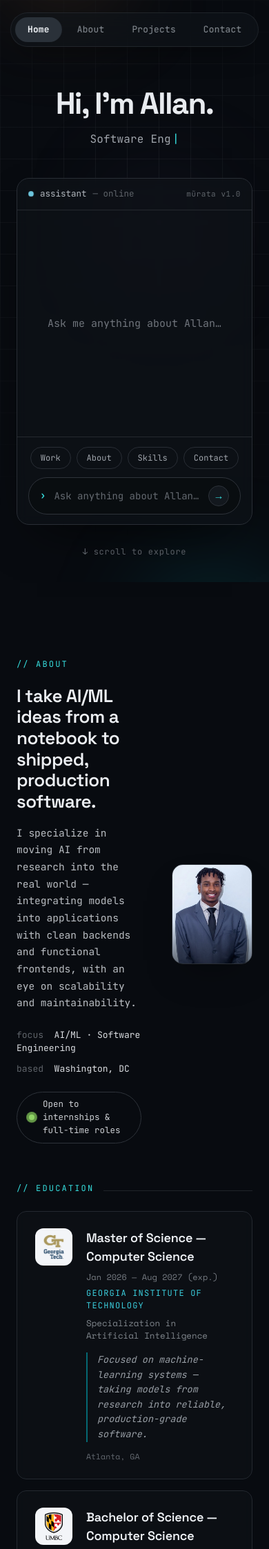
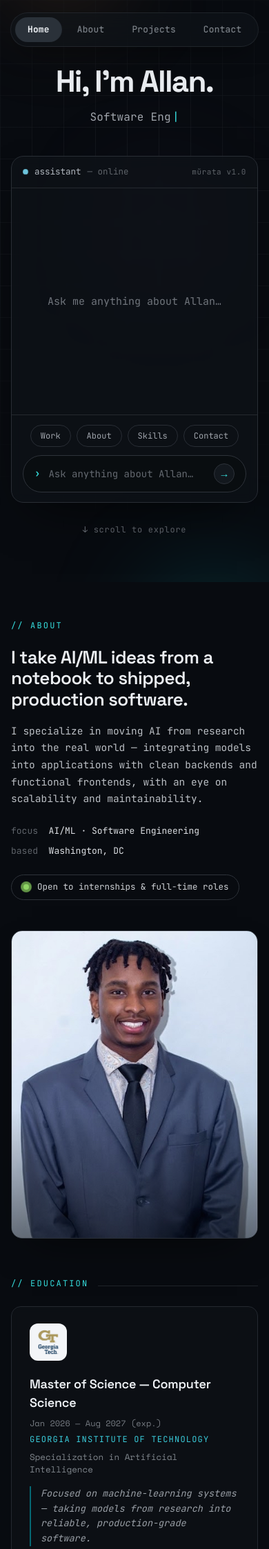
Before and after one commit to Amkangethe/portfolio-v2, a Flask app: page / in a window 390 px wide. Shown: the top 2246 px of the page at 69% size. Run offline with Flask 3, Linux system fonts and the light colour scheme.

Commit message:
mobile responsive + footer updates

```diff
--- a/static/css/base.css
+++ b/static/css/base.css
@@ -14,3 +14,37 @@ input::placeholder { color: oklch(0.52 0.012 255); }
   0%, 100% { opacity: 1; }
   50%       { opacity: 0; }
 }
+
+/* ── Responsive ─────────────────────────────────────────────────────────────── */
+@media (max-width: 768px) {
+  /* About: stack bio above headshot */
+  .about-grid {
+    grid-template-columns: 1fr !important;
+  }
+
+  /* Projects: single column */
+  .projects-grid {
+    grid-template-columns: 1fr !important;
+  }
+
+  /* Footer: single column */
+  .footer-grid {
+    grid-template-columns: 1fr !important;
+  }
+
+  /* Education cards: stack icon + text */
+  [data-dc-tpl="100"], [data-dc-tpl="111"] {
+    flex-direction: column !important;
+  }
+
+  /* Tighten hero padding on mobile */
+  [data-dc-tpl="19"] {
+    padding: 96px 16px 56px !important;
+  }
+
+  /* Tighten section padding */
+  [data-dc-tpl="64"], [data-dc-tpl="122"], [data-dc-tpl="188"] {
+    padding-left: 16px !important;
+    padding-right: 16px !important;
+  }
+}
--- a/templates/index.html
+++ b/templates/index.html
@@ -90,7 +90,7 @@
   <span data-dc-tpl="63" id="about" style="scroll-margin-top: 96px;"></span>
   <section data-dc-tpl="64" style="max-width: 1040px; margin: 0px auto; padding: 64px 24px 24px;">
     <div data-dc-tpl="65" style="font-size: 12px; letter-spacing: 0.18em; text-transform: uppercase; color: oklch(0.82 0.13 195); margin-bottom: 22px;">// about</div>
-    <div data-dc-tpl="66" style="display: grid; grid-template-columns: 1.55fr 1fr; gap: 44px; align-items: center;">
+    <div data-dc-tpl="66" class="about-grid" style="display: grid; grid-template-columns: 1.55fr 1fr; gap: 44px; align-items: center;">
       <div data-dc-tpl="67">
         <h2 data-dc-tpl="68" style="font-family: &quot;Space Grotesk&quot;, sans-serif; font-weight: 600; font-size: clamp(26px, 3.4vw, 36px); line-height: 1.18; letter-spacing: -0.02em; margin: 0px 0px 18px; color: oklch(0.95 0.006 255); text-wrap: pretty;">I take AI/ML ideas from a notebook to shipped, production software.</h2>
         <p data-dc-tpl="69" style="font-size: 14.5px; line-height: 1.7; color: oklch(0.80 0.008 255); margin: 0px 0px 24px; max-width: 520px; text-wrap: pretty;">I specialize in moving AI from research into the real world — integrating models into applications with clean backends and functional frontends, with an eye on scalability and maintainability.</p>
@@ -267,7 +267,7 @@
       <h2 data-dc-tpl="190" style="font-family: &quot;Space Grotesk&quot;, sans-serif; font-weight: 600; font-size: 26px; letter-spacing: -0.02em; margin: 0px;">Projects</h2>
       <span data-dc-tpl="191" style="font-size: 12px; color: oklch(0.52 0.012 255);">// 2022 — 2026</span>
     </div>
-    <div data-dc-tpl="192" style="display: grid; grid-template-columns: repeat(2, 1fr); gap: 20px;">
+    <div data-dc-tpl="192" class="projects-grid" style="display: grid; grid-template-columns: repeat(2, 1fr); gap: 20px;">
 
       <!-- Socratic Feedback AI Tutor -->
       <a href="https://github.com/Amkangethe/final-project" target="_blank" rel="noopener" class="scp7" style="display: block; text-decoration: none; color: inherit; border: 1px solid oklch(0.27 0.012 255); border-radius: 14px; overflow: hidden; background: oklch(0.185 0.013 255 / 0.85); transition: transform 0.18s, border-color 0.18s;">
@@ -331,7 +331,7 @@
       </div>
 
       <!-- Grid cards -->
-      <div style="display: grid; grid-template-columns: repeat(3, 1fr); gap: 16px;">
+      <div class="footer-grid" style="display: grid; grid-template-columns: repeat(3, 1fr); gap: 16px;">
 
         <!-- Navigate -->
         <div style="border: 1px solid oklch(0.28 0.014 255); border-radius: 14px; background: oklch(0.185 0.013 255 / 0.6); backdrop-filter: blur(6px); padding: 24px;">
```
